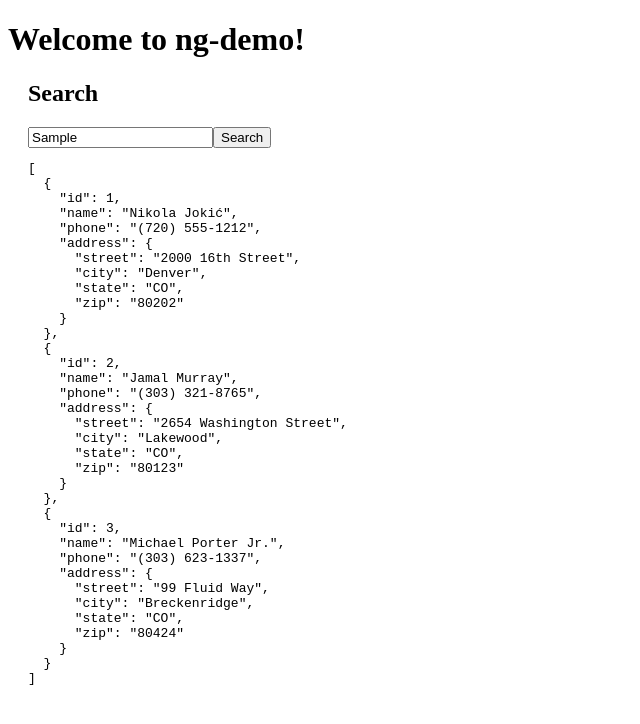
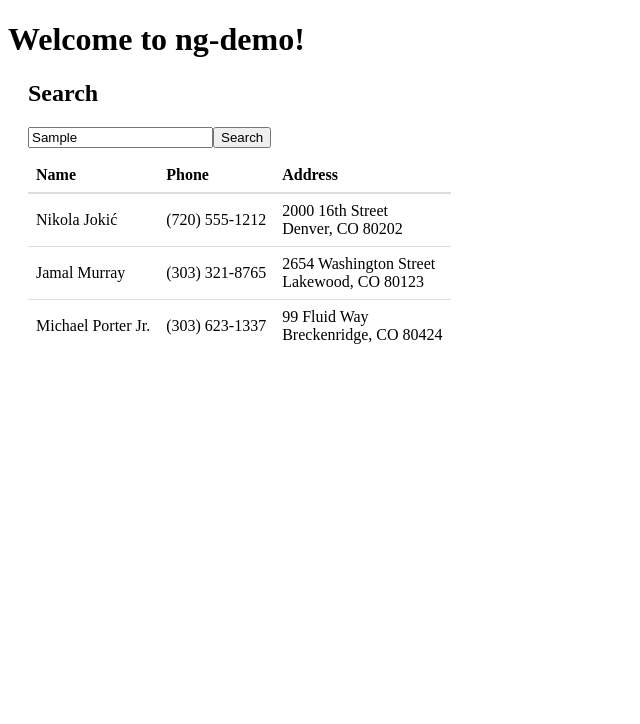
Before and after one commit to erikweibust/ng-demo, an Angular app: page /search in a window 1280 px wide. Both pictures are taken after typing "Sample" into the empty fields and a click on the button "Search". Shown: the top 724 px of the page, without its empty margins (0-640 px from the left). Built offline with nearby package versions, Linux system fonts and the light colour scheme.

Commit message:
styled search results - p23

```diff
--- a/src/app/search/search.component.css
+++ b/src/app/search/search.component.css
@@ -2,3 +2,15 @@
    display: block;
    padding: 0 20px;
 }
+
+table {
+   margin-top: 10px; border-collapse: collapse;
+}
+
+th {
+   text-align: left; border-bottom: 2px solid #ddd; padding: 8px;
+}
+
+td {
+   border-top: 1px solid #ddd; padding: 8px;
+}
--- a/src/app/search/search.component.html
+++ b/src/app/search/search.component.html
@@ -3,4 +3,21 @@
    <input type="search" name="query" [(ngModel)]="query" (keyup.enter)="search()">
    <button type="button" (click)="search()">Search</button>
 </form>
-<pre>{{searchResults | json}}</pre>
+<table *ngIf="searchResults?.length">
+   <thead>
+      <tr>
+         <th>Name</th>
+         <th>Phone</th>
+         <th>Address</th>
+      </tr>
+   </thead>
+   <tbody>
+      <tr *ngFor="let person of searchResults; let i=index">
+         <td>{{person.name}}</td>
+         <td>{{person.phone}}</td>
+         <td>{{person.address.street}}<br />
+            {{person.address.city}}, {{person.address.state}} {{person.address.zip}}
+         </td>
+      </tr>
+   </tbody>
+</table>
```
